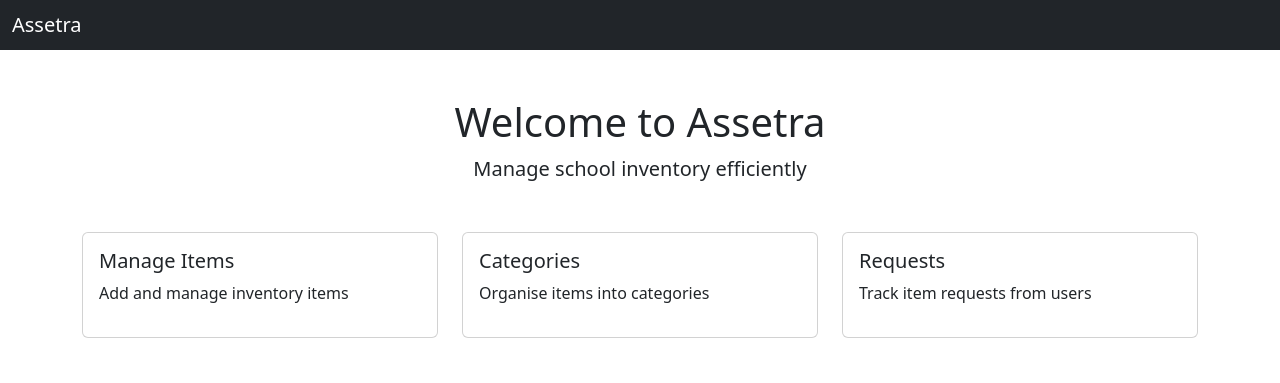
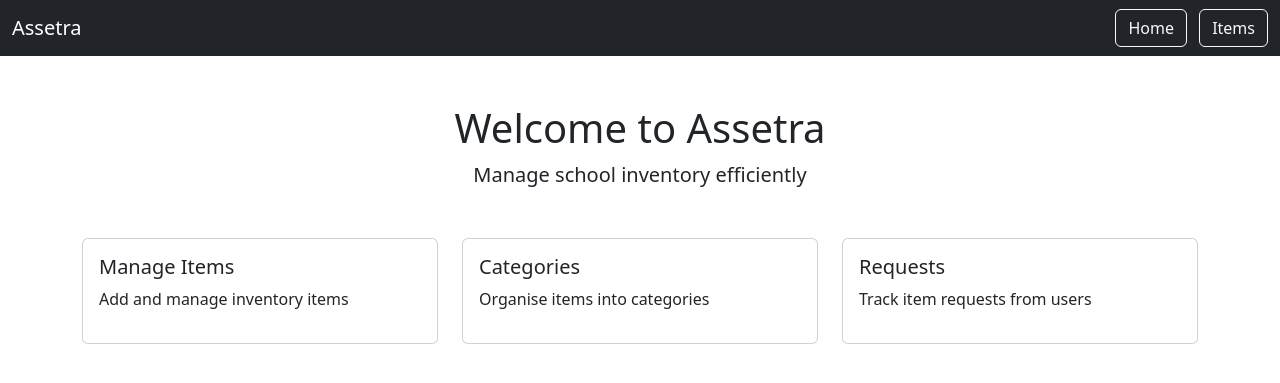
Before and after one commit to MatasZos/Assetra, a Django app: page / in a window 1280 px wide. Shown: the top 383 px of the page. Run offline with Django 5.2, Linux system fonts and the light colour scheme.

Commit message:
add buttons to navigation bar to redirect to different pages

```diff
--- a/inventory/templates/inventory/home.html
+++ b/inventory/templates/inventory/home.html
@@ -7,9 +7,14 @@
 
 </head>
 <body>
-    <nav class="navbar navbar-dark bg-dark">
+    <nav class="navbar navbar-dark bg-dark navbar-expand-lg">
     <div class="container-fluid">
-        <span class="navbar-brand mb-0 h1">Assetra</span>
+        <a class="navbar-brand" href="/">Assetra</a>
+
+        <div>
+            <a class="btn btn-outline-light me-2" href="/">Home</a>
+            <a class="btn btn-outline-light" href="/items/">Items</a>
+        </div>
     </div>
 </nav>
 
```
Also changed, not shown: inventory/templates/inventory/items.html (+7 -2 lines).
